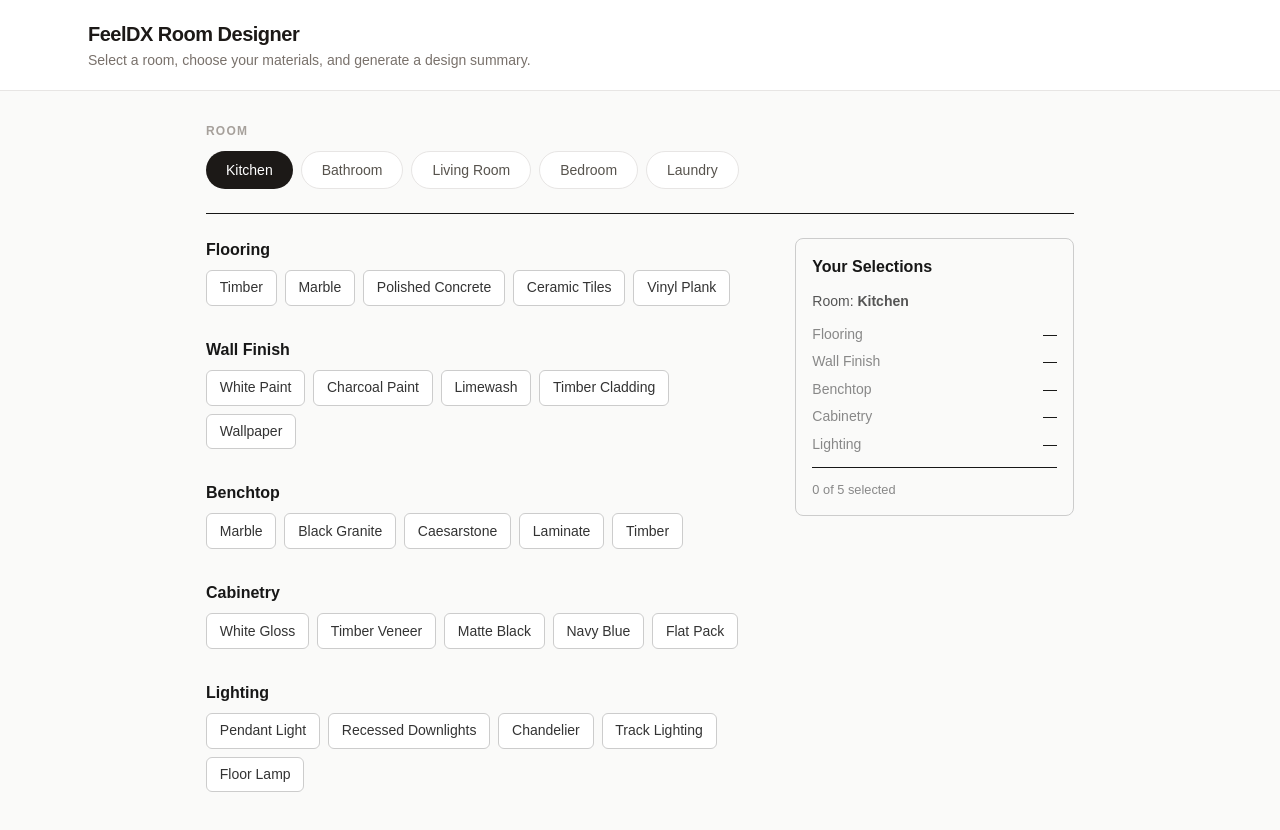
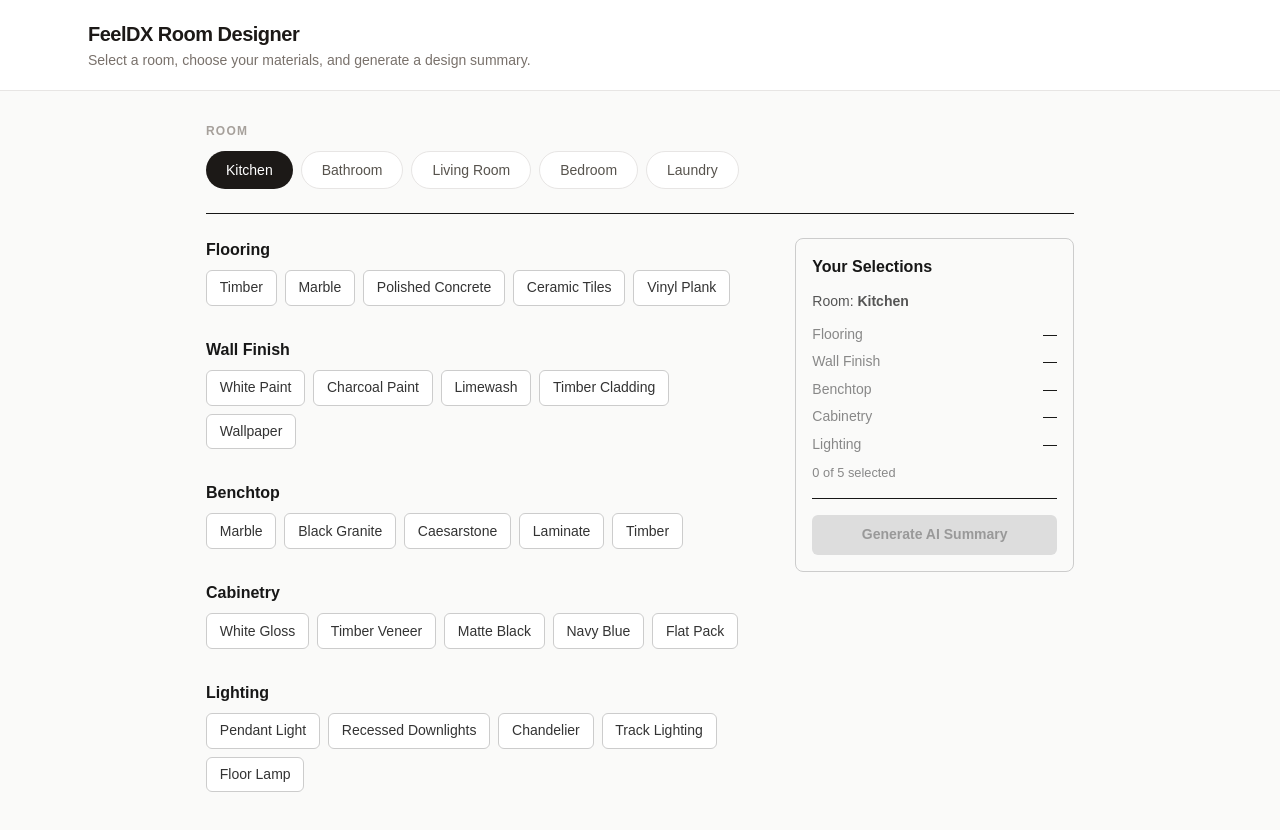
Before and after one commit to masongco/feeldx-app, a Next.js app: page / in a window 1280 px wide. Shown: the top 830 px of the page. Built offline with nearby package versions, Linux system fonts and the light colour scheme.

Commit message:
feat: add mock AI summary with rule-based logic

```diff
--- a/components/RoomDesigner.tsx
+++ b/components/RoomDesigner.tsx
@@ -2,6 +2,7 @@
 
 import { useState } from 'react';
 import { RoomType, Category, Item } from '@/lib/data';
+import { Summary, generateSummary } from '@/lib/summary';
 import RoomSelector from './RoomSelector';
 import MaterialPicker from './MaterialPicker';
 import SummaryPanel from './SummaryPanel';
@@ -9,10 +10,12 @@ import SummaryPanel from './SummaryPanel';
 export default function RoomDesigner() {
   const [room, setRoom] = useState<RoomType>('kitchen');
   const [selections, setSelections] = useState<Partial<Record<Category, Item>>>({});
+  const [summary, setSummary] = useState<Summary | null>(null);
 
   function handleRoomChange(newRoom: RoomType) {
     setRoom(newRoom);
     setSelections({});
+    setSummary(null);
   }
 
   function handleSelect(category: Category, item: Item | null) {
@@ -24,6 +27,11 @@ export default function RoomDesigner() {
       }
       return { ...prev, [category]: item };
     });
+    setSummary(null);
+  }
+
+  function handleGenerate() {
+    setSummary(generateSummary(room, selections));
   }
 
   return (
@@ -35,7 +43,12 @@ export default function RoomDesigner() {
           <MaterialPicker room={room} selections={selections} onSelect={handleSelect} />
         </div>
         <div style={{ flex: 1 }}>
-          <SummaryPanel room={room} selections={selections} />
+          <SummaryPanel
+            room={room}
+            selections={selections}
+            summary={summary}
+            onGenerate={handleGenerate}
+          />
         </div>
       </div>
     </div>
--- a/components/SummaryPanel.tsx
+++ b/components/SummaryPanel.tsx
@@ -1,17 +1,22 @@
 import { RoomType, Category, Item, ROOM_CATEGORIES, CATEGORY_LABEL, ROOMS } from '@/lib/data';
+import { Summary } from '@/lib/summary';
 
 interface Props {
   room: RoomType;
   selections: Partial<Record<Category, Item>>;
+  summary: Summary | null;
+  onGenerate: () => void;
 }
 
-export default function SummaryPanel({ room, selections }: Props) {
+export default function SummaryPanel({ room, selections, summary, onGenerate }: Props) {
   const categories = ROOM_CATEGORIES[room];
   const roomLabel = ROOMS.find((r) => r.id === room)?.label ?? room;
   const selectedCount = categories.filter((c) => selections[c]).length;
+  const hasSelections = selectedCount > 0;
 
   return (
     <div style={{ border: '1px solid #ccc', borderRadius: '8px', padding: '1rem' }}>
+      {/* Current selections */}
       <p style={{ fontWeight: 700, marginBottom: '0.75rem' }}>Your Selections</p>
 
       <p style={{ fontSize: '0.875rem', color: '#555', marginBottom: '0.75rem' }}>
@@ -28,10 +33,67 @@ export default function SummaryPanel({ room, selections }: Props) {
         );
       })}
 
-      <hr style={{ margin: '0.75rem 0' }} />
-      <p style={{ fontSize: '0.8rem', color: '#888' }}>
+      <p style={{ fontSize: '0.8rem', color: '#888', marginTop: '0.5rem' }}>
         {selectedCount} of {categories.length} selected
       </p>
+
+      <hr style={{ margin: '1rem 0' }} />
+
+      {/* Generate button */}
+      <button
+        onClick={onGenerate}
+        disabled={!hasSelections}
+        style={{
+          width: '100%',
+          padding: '0.6rem',
+          background: hasSelections ? '#111' : '#ddd',
+          color: hasSelections ? '#fff' : '#999',
+          border: 'none',
+          borderRadius: '6px',
+          cursor: hasSelections ? 'pointer' : 'not-allowed',
+          fontWeight: 600,
+          fontSize: '0.875rem',
+        }}
+      >
+        Generate AI Summary
+      </button>
+
+      {/* AI Summary output */}
+      {summary && (
+        <div style={{ marginTop: '1rem' }}>
+          <hr style={{ marginBottom: '1rem' }} />
+
+          <p style={{ fontSize: '0.875rem', marginBottom: '0.75rem' }}>{summary.overview}</p>
+
+          <p style={{ fontSize: '0.8rem', fontWeight: 600, marginBottom: '0.25rem' }}>
+            Budget: <span style={{ textTransform: 'capitalize' }}>{summary.costLevel}</span>
+          </p>
+
+          {summary.costNotes.length > 0 && (
+            <ul style={{ fontSize: '0.8rem', color: '#555', paddingLeft: '1.2rem', marginBottom: '0.75rem' }}>
+              {summary.costNotes.map((note, i) => <li key={i}>{note}</li>)}
+            </ul>
+          )}
+
+          {summary.issues.length > 0 && (
+            <>
+              <p style={{ fontSize: '0.8rem', fontWeight: 600, color: '#b45309', marginBottom: '0.25rem' }}>Issues</p>
+              <ul style={{ fontSize: '0.8rem', color: '#b45309', paddingLeft: '1.2rem', marginBottom: '0.75rem' }}>
+                {summary.issues.map((issue, i) => <li key={i}>{issue}</li>)}
+              </ul>
+            </>
+          )}
+
+          {summary.recommendations.length > 0 && (
+            <>
+              <p style={{ fontSize: '0.8rem', fontWeight: 600, marginBottom: '0.25rem' }}>Recommendations</p>
+              <ul style={{ fontSize: '0.8rem', color: '#555', paddingLeft: '1.2rem' }}>
+                {summary.recommendations.map((rec, i) => <li key={i}>{rec}</li>)}
+              </ul>
+            </>
+          )}
+        </div>
+      )}
     </div>
   );
 }
--- /dev/null
+++ b/lib/summary.ts
@@ -0,0 +1,88 @@
+import { RoomType, Category, Item, ROOM_CATEGORIES, CATEGORY_LABEL, ROOMS } from './data';
+
+export type CostLevel = 'low' | 'medium' | 'high';
+
+export interface Summary {
+  overview: string;
+  costLevel: CostLevel;
+  costNotes: string[];
+  issues: string[];
+  recommendations: string[];
+  missing: string[];
+}
+
+export function generateSummary(
+  room: RoomType,
+  selections: Partial<Record<Category, Item>>
+): Summary {
+  const categories = ROOM_CATEGORIES[room];
+  const roomLabel = ROOMS.find((r) => r.id === room)?.label ?? room;
+  const selected = categories.map((c) => selections[c]).filter((i): i is Item => i !== undefined);
+  const missing = categories.filter((c) => !selections[c]).map((c) => CATEGORY_LABEL[c]);
+
+  // ── Cost level ──────────────────────────────────────────────────────────────
+  const highCount = selected.filter((i) => i.cost === 'high').length;
+  const lowCount = selected.filter((i) => i.cost === 'low').length;
+  const half = Math.ceil(selected.length / 2);
+
+  let costLevel: CostLevel = 'medium';
+  if (selected.length > 0) {
+    if (highCount >= half) costLevel = 'high';
+    else if (lowCount >= half && highCount === 0) costLevel = 'low';
+  }
+
+  // ── Cost notes ───────────────────────────────────────────────────────────────
+  const costNotes: string[] = [];
+  const highItems = selected.filter((i) => i.cost === 'high');
+  const lowItems = selected.filter((i) => i.cost === 'low');
+
+  if (highItems.length > 0)
+    costNotes.push(`Premium selections: ${highItems.map((i) => i.name).join(', ')}.`);
+  if (lowItems.length > 0)
+    costNotes.push(`Budget-friendly selections: ${lowItems.map((i) => i.name).join(', ')}.`);
+  if (selected.some((i) => i.name.toLowerCase().includes('marble')))
+    costNotes.push('Marble requires professional installation and regular sealing — factor in ongoing maintenance costs.');
+
+  // ── Compatibility issues ─────────────────────────────────────────────────────
+  const issues: string[] = [];
+  const flooring = selections['flooring'];
+  const wallFinish = selections['wall-finish'];
+  const cabinetry = selections['cabinetry'];
+  const benchtop = selections['benchtop'];
+
+  if (flooring?.tone === 'dark' && wallFinish?.tone === 'dark')
+    issues.push('Both flooring and wall finish are dark — the room may feel smaller and dim. Consider lighter accents or adding more lighting.');
+
+  if (flooring?.tone === 'light' && wallFinish?.tone === 'light') {
+    const others = selected.filter((i) => i.category !== 'flooring' && i.category !== 'wall-finish');
+    if (others.length > 0 && others.every((i) => i.tone === 'light'))
+      issues.push('All finishes are light — the space may feel clinical. A darker accent piece would add warmth.');
+  }
+
+  if (cabinetry?.tone === 'dark' && benchtop?.tone === 'dark')
+    issues.push('Dark cabinetry with a dark benchtop can feel heavy. A lighter benchtop would give better contrast.');
+
+  // ── Recommendations ──────────────────────────────────────────────────────────
+  const recommendations: string[] = [];
+
+  if (missing.includes(CATEGORY_LABEL['lighting']))
+    recommendations.push('Lighting is missing — it has the biggest impact on mood and atmosphere.');
+  if (room === 'kitchen' && !selections['benchtop'])
+    recommendations.push('The benchtop is the focal point of any kitchen — prioritise this selection.');
+  if (room === 'bedroom' && !selections['bed'])
+    recommendations.push('Choose a bed frame first to anchor the bedroom before selecting other pieces.');
+  if (costLevel === 'high')
+    recommendations.push('Budget is skewing high — consider swapping one premium item for a mid-range alternative.');
+
+  const nonLightingMissing = missing.filter((m) => m !== CATEGORY_LABEL['lighting']);
+  if (nonLightingMissing.length > 0)
+    recommendations.push(`Still to select: ${nonLightingMissing.join(', ')}.`);
+
+  // ── Overview ─────────────────────────────────────────────────────────────────
+  const done = selected.length === categories.length;
+  const overview = done
+    ? `Your ${roomLabel.toLowerCase()} design is complete with a ${costLevel} budget profile.`
+    : `Your ${roomLabel.toLowerCase()} has ${selected.length} of ${categories.length} items selected. ${missing.length > 0 ? `Missing: ${missing.join(', ')}.` : ''}`;
+
+  return { overview, costLevel, costNotes, issues, recommendations, missing };
+}
```
